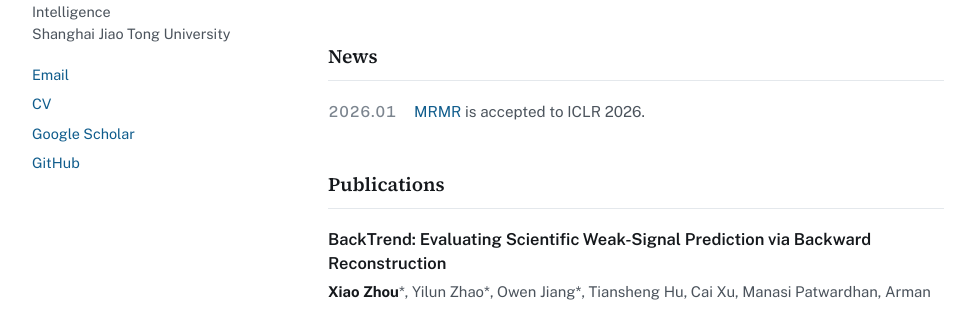
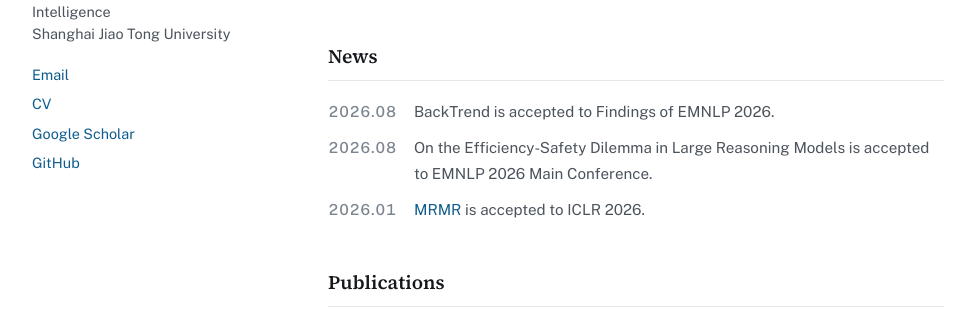
Before and after one commit to rebeccaz4/rebeccaz4.github.io, a plain HTML site: page index.html in a window 1280 px wide. Shown: the part 473-783 px from the top of the page, without its empty margins (152-1127 px from the left). Drawn offline with nearby package versions, Linux system fonts and the light colour scheme.

Commit message:
Add EMNLP 2026 acceptance news

```diff
--- a/index.html
+++ b/index.html
@@ -190,6 +190,8 @@ footer{
     <section>
       <h2>News</h2>
       <ul class="news">
+        <li><span class="when">2026.08</span><span>BackTrend is accepted to Findings of EMNLP 2026.</span></li>
+        <li><span class="when">2026.08</span><span>On the Efficiency-Safety Dilemma in Large Reasoning Models is accepted to EMNLP 2026 Main Conference.</span></li>
         <li><span class="when">2026.01</span><span><a href="https://arxiv.org/abs/2510.09510">MRMR</a> is accepted to ICLR 2026.</span></li>
       </ul>
     </section>
```
